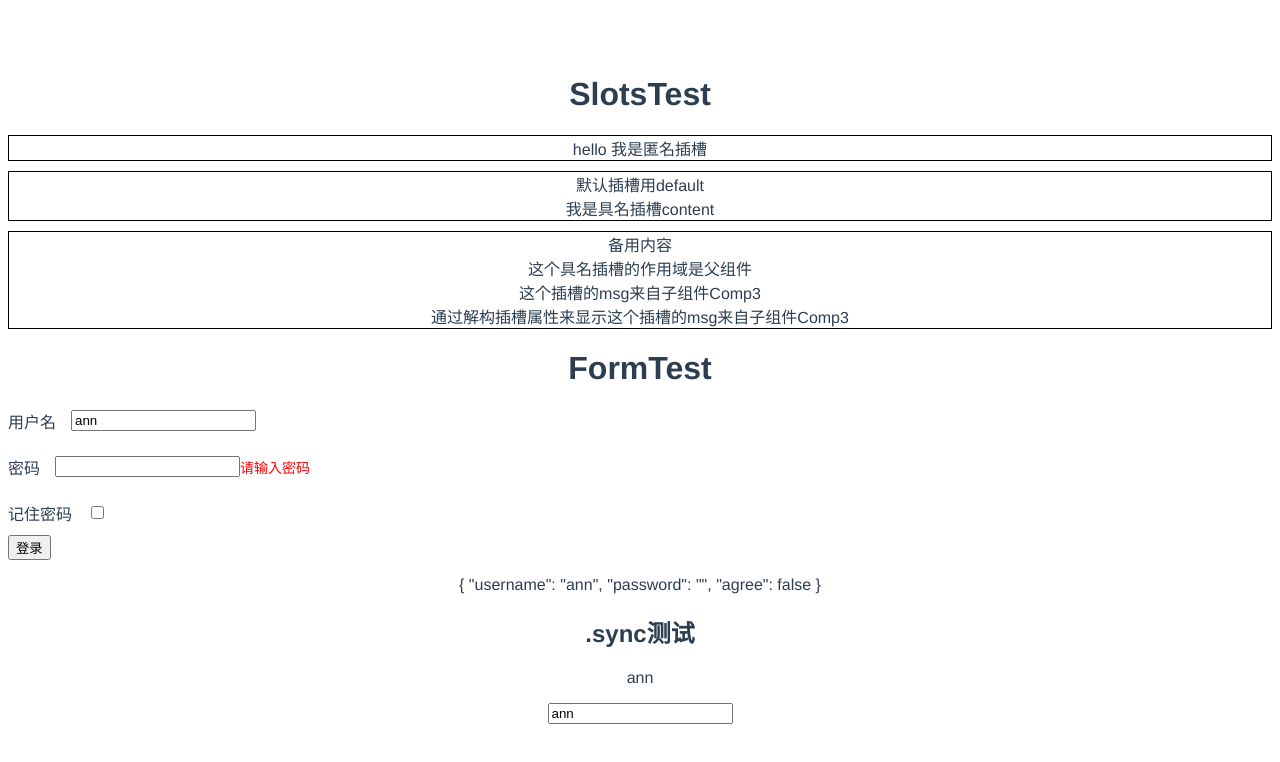
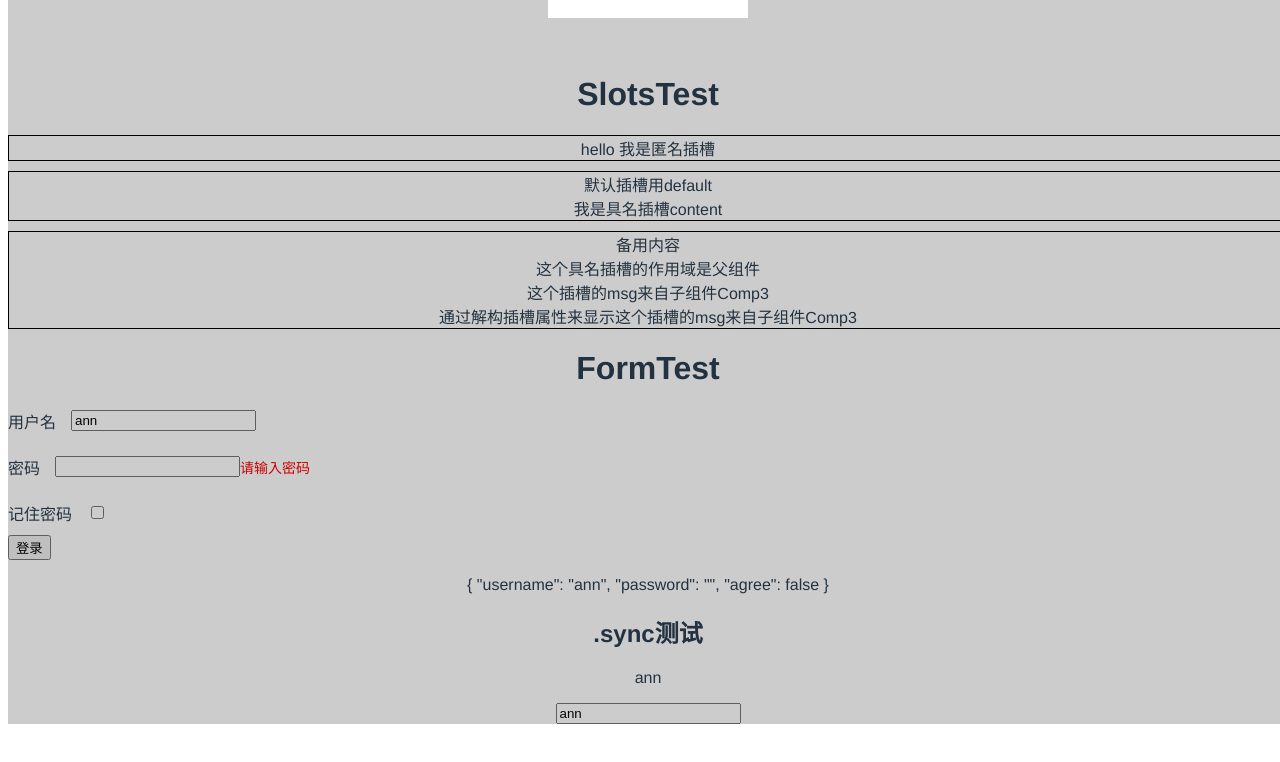
Before and after one commit to youngleish/vue-demo, a Vue app: page / in a window 1280 px wide. Both pictures are taken after a click on the button "登录". Shown: the part 990-1752 px from the top of the page. Built offline with nearby package versions, Linux system fonts and the light colour scheme.

Commit message:
add notice 弹窗组件

```diff
--- a/public/index.html
+++ b/public/index.html
@@ -6,6 +6,13 @@
         <meta name="viewport" content="width=device-width,initial-scale=1.0">
         <link rel="icon" href="<%= BASE_URL %>favicon.ico">
         <title>kkdemo</title>
+        <style>
+          body {
+            height: 100%;
+            width: 100%;
+            position: relative;
+          }
+        </style>
   </head>
   <body>
     <noscript>
--- a/src/App.vue
+++ b/src/App.vue
@@ -45,5 +45,7 @@ export default {
   color: #2c3e50;
   margin-top: 60px;
   margin-bottom: 100px;
+  height: 100%;
+  width: 100%;
 }
 </style>
--- /dev/null
+++ b/src/components/Notice/index.vue
@@ -0,0 +1,74 @@
+<template>
+    <div v-if="showFlag" class="box">
+        <div class="mask"></div>
+        <div class="con">
+            <h4>{{title}}</h4>
+            <p>{{msg}}</p>
+        </div>
+    </div>
+</template>
+
+<script>
+    import {clearTimeout} from 'timers';
+
+    export default {
+        props: {
+            title: {
+                type: String,
+                default: "提示"
+            },
+            msg: [String],
+            duration: {
+                type: Number,
+                default: 3000
+            }
+        },
+        data() {
+            return {
+                showFlag: false,
+                timer: null
+            }
+        },
+        methods: {
+            show() {
+                this.showFlag = true
+                this.timer = setTimeout(() => {
+                    this.hide()
+                }, this.duration);
+            },
+            hide() {
+                this.showFlag = false
+                clearTimeout(this.timer);
+                this.remove();
+            }
+        },
+    };
+</script>
+
+<style scoped>
+    .box {
+        position: absolute;
+        height: 100%;
+        width: 100%;
+        left: 0;
+        top: 0;
+    }
+
+    .mask {
+        position: absolute;
+        height: 100%;
+        width: 100%;
+        background-color: rgba(0, 0, 0, 0.2);
+    }
+
+    .con {
+        position: relative;
+        top: 50%;
+        left: 50%;
+        transform: translate(-50%, -50%);
+        z-index: 200;
+        width: 200px;
+        height: 200px;
+        background-color: #fff;
+    }
+</style>
--- a/src/components/form/index.vue
+++ b/src/components/form/index.vue
@@ -30,6 +30,8 @@ import VCheckedbox from './VCheckedbox.vue';
 import VFormItem from "./VFormItem.vue";
 import VForm from "./VForm.vue";
 import VSync from "./VSync.vue"
+import VNotice from "../Notice"
+import create from "@/util/create"
 export default {
   components: {
     VInput,
@@ -58,12 +60,14 @@ export default {
     },
     onLogin() {
       // 传给校验函数一个回调函数，校验函数在回调函数中传校验结果
-      this.$refs.loginForm.validate(isValidate => {
-        if (isValidate) {
-          alert("校验成功");
-        } else {
-          alert("校验失败");
-        }
+      this.$refs.loginForm.validate(isValid => {
+        console.log(VNotice);
+        let notice = create(VNotice, {
+          msg: isValid ? "登录" : "有错！！！",
+          duration: 20000
+        })
+
+        notice.show();
       });
     }
   }
--- /dev/null
+++ b/src/util/create.js
@@ -0,0 +1,25 @@
+import Vue from 'vue'
+
+export default function create (Component, props) {
+    // 1. 通过vue实例创建组件
+    const vm = new Vue({
+        render(h) {
+            // h函数把组件处理成vnode虚拟dom
+            return h(Component, {props})// 需要了解{props}这种传参方式
+        }
+    }).$mount();
+
+    // 2. 找到组件, 并把dom挂载到body上
+    const comp = vm.$children[0];
+    document.body.appendChild(vm.$el)
+
+    // 3. 清理dom
+    comp.remove = () => {
+        document.body.removeChild(vm.$el);
+        vm.$destroy();
+    };
+
+    // 4.返回comp
+    return comp;
+
+}
```
Lines whose indentation alone changed are shown as unchanged.
